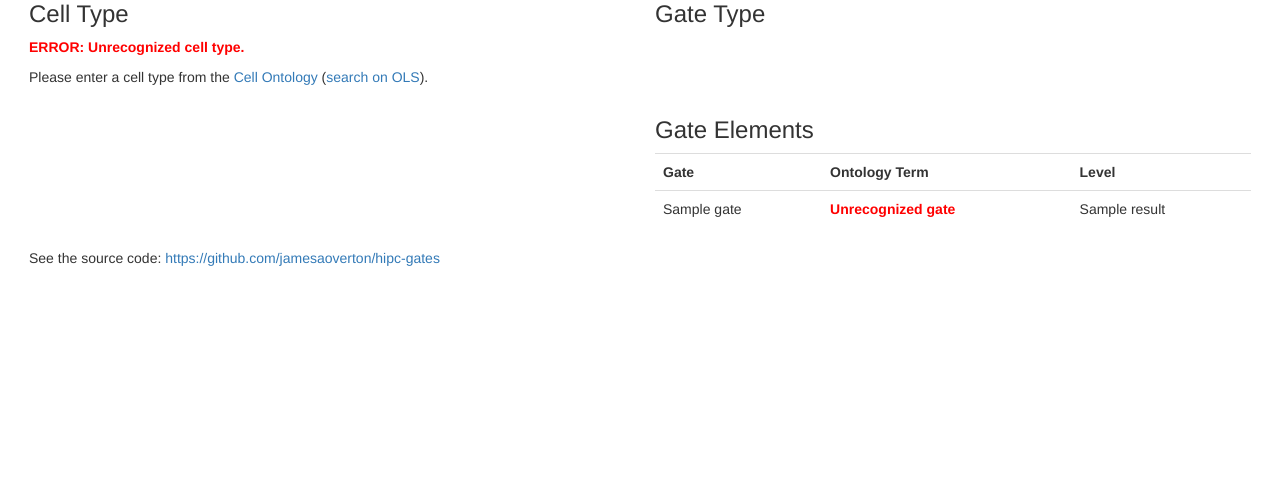
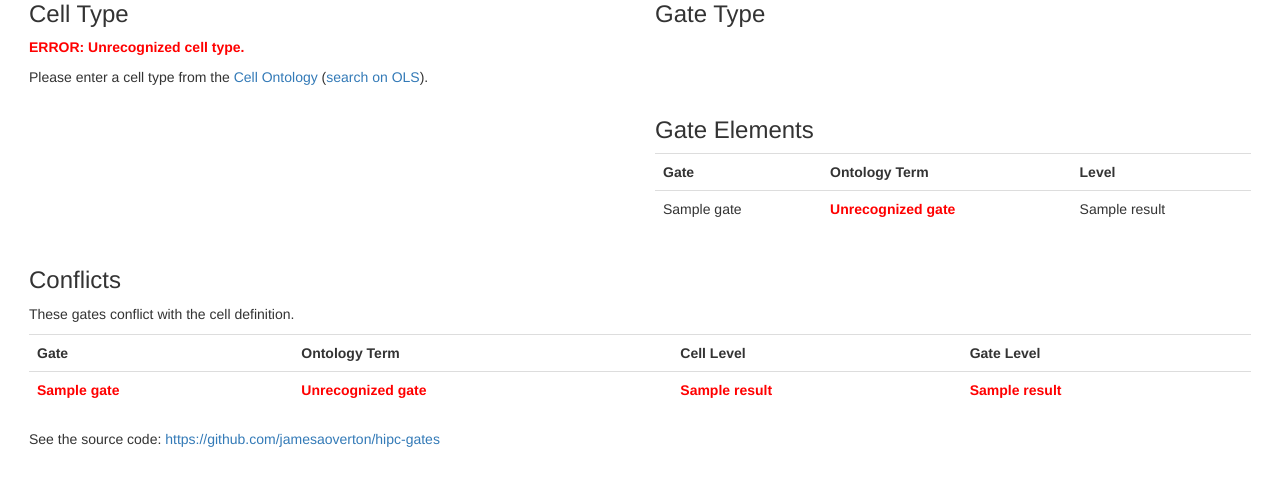
Before and after one commit to jamesaoverton/cell-name-and-marker-validator, a Flask app: template src/templates/index.html in a window 1280 px wide. Shown: the part 279-765 px from the top of the page. Run offline with Flask 2, Linux system fonts and the light colour scheme; the template is opened without the code that fills it: most values are stand-ins (such as "Sample title", 1, 10 or a date in 2020); parts of the project's set-up code (start-up, migrations or seed data) failed here and were passed over; some libraries are stand-ins or nearby versions.

Commit message:
Add table of conflicts

```diff
--- a/src/server.py
+++ b/src/server.py
@@ -2,7 +2,7 @@
 #
 # Use [Flask](http://flask.pocoo.org) to serve a validation page.
 
-import csv, re
+import copy, csv, re
 import xml.etree.ElementTree as ET
 from collections import OrderedDict
 from flask import Flask, request, render_template, redirect, url_for
@@ -72,6 +72,7 @@ def my_app():
 
   cell_results = []
   gate_results = []
+  conflicts = []
 
   # Submit a: label, synonym, ID, or IRI
   cell_iri = None
@@ -136,6 +137,10 @@ def my_app():
         gate['conflict'] = True
         cell_result['conflict'] = True
         cell['conflicts'] = True
+        conflict = copy.deepcopy(gate)
+        conflict['cell_level'] = cell_result['level']
+        conflict['cell_level_name'] = cell_result['level_name']
+        conflicts.append(conflict)
     gate_results.append(gate)
 
   return render_template('/index.html',
@@ -144,7 +149,8 @@ def my_app():
       cell=cell,
       cell_results=cell_results,
       gate_results=gate_results,
-      gate_errors=gate_errors)
+      gate_errors=gate_errors,
+      conflicts=conflicts)
 
 if __name__ == '__main__':
   with open('build/value-scale.tsv') as f:
--- a/src/templates/index.html
+++ b/src/templates/index.html
@@ -141,6 +141,38 @@ form {
         </div>
       </div>
 
+      <!-- Conflicts -->
+      <div class="row">
+        <div class="col-md-12">
+          {% if cell.conflicts %}
+          <h3>Conflicts</h3>
+          <p>These gates conflict with the cell definition.</p>
+          <table class="table">
+            <tr>
+              <th>Gate</th>
+              <th>Ontology Term</th>
+              <th>Cell Level</th>
+              <th>Gate Level</th>
+            </tr>
+            {% for result in conflicts %}
+            <tr class="conflict">
+              <td>{{ result.gate }}</td>
+              <td>
+                {% if result.kind_recognized %}
+                <a href="{{ result.kind }}">{{ result.kind_label }}</a>
+                {% else %}
+                <strong class="error">Unrecognized gate</strong>
+                {% endif %}
+              </td>
+              <td>{{ result.cell_level_name }}</td>
+              <td>{{ result.level_name }}</td>
+            </tr>
+            {% endfor %}
+          </table>
+          {% endif %}
+        </div>
+      </div>
+
       <!-- Definitions -->
       <div class="row">
         <div class="col-md-6">
```
